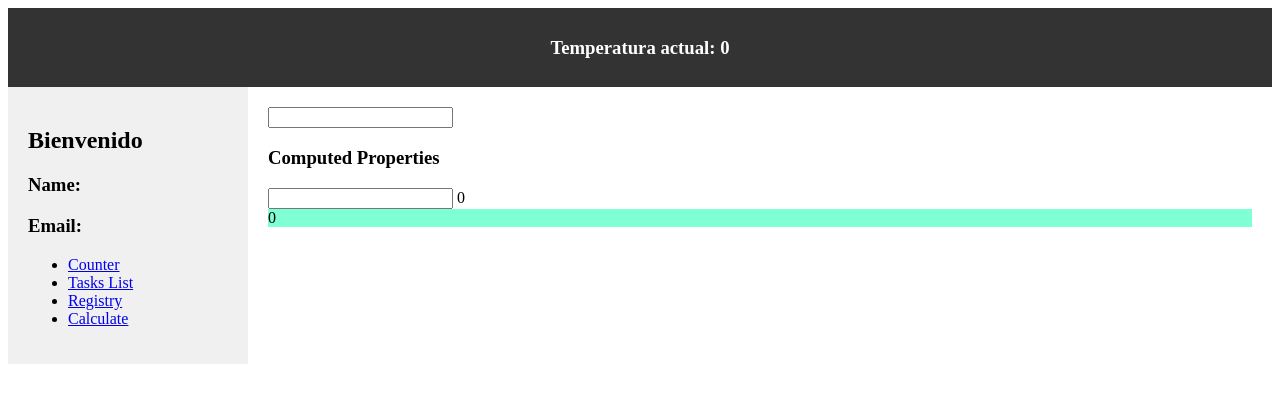
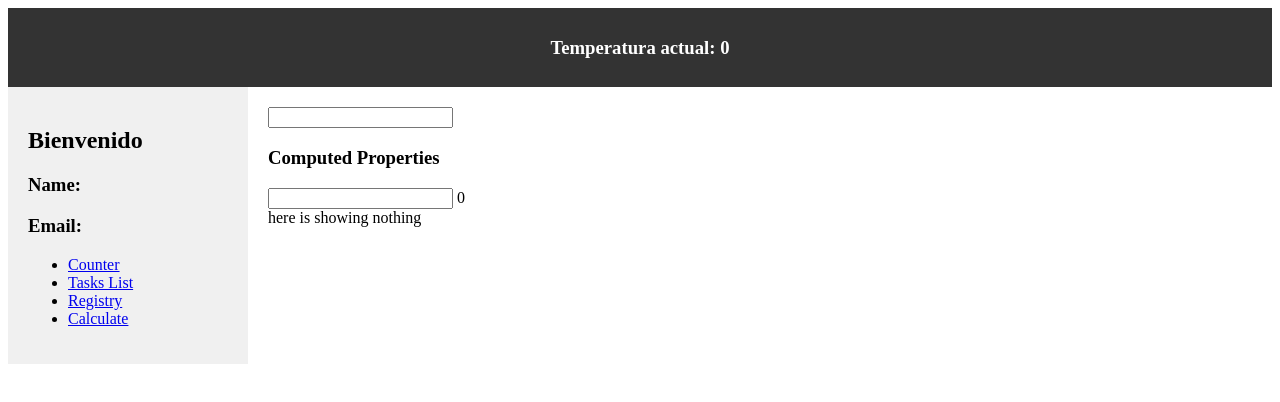
Before and after one commit to bassmantonio/Vue-Project, a Vue app: page /calculate in a window 1280 px wide. Shown: the top 402 px of the page. Built offline with nearby package versions, Linux system fonts and the light colour scheme; no server answers.

Commit message:
v-if and v-show directives

```diff
--- a/src/modules/Calculate/views/CalculateView.vue
+++ b/src/modules/Calculate/views/CalculateView.vue
@@ -3,7 +3,11 @@
   <h3>Computed Properties </h3>
   <input type="text" v-model="value">
   {{ calculatedValue }}
-  <SectionResult :result="calculatedValue"></SectionResult>
+  <SectionResult v-if="showElement" :result="calculatedValue"></SectionResult>
+  <div v-else-if="isNaN(value)"> please text a number </div>
+  <div v-else>
+    here is showing nothing
+  </div>
 </template>
 
 <script setup>
@@ -15,6 +19,10 @@ const calculatedValue = computed(() =>{
     return value.value *3;
 });
 
+const showElement = computed(() =>{
+    return value.value >10;
+});
+
 </script>
 
 <style scoped>
```
